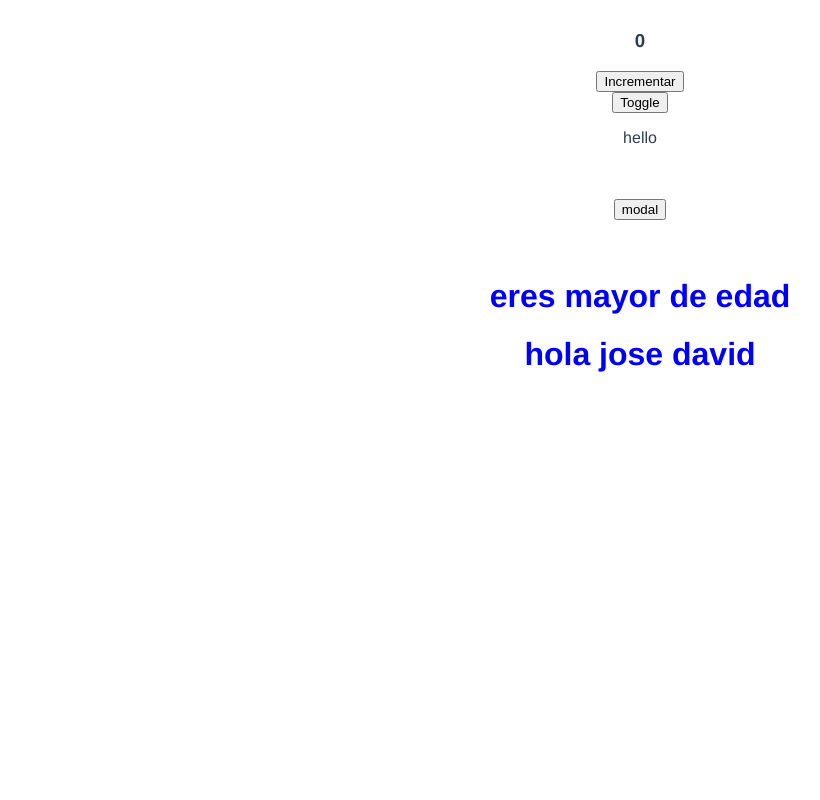
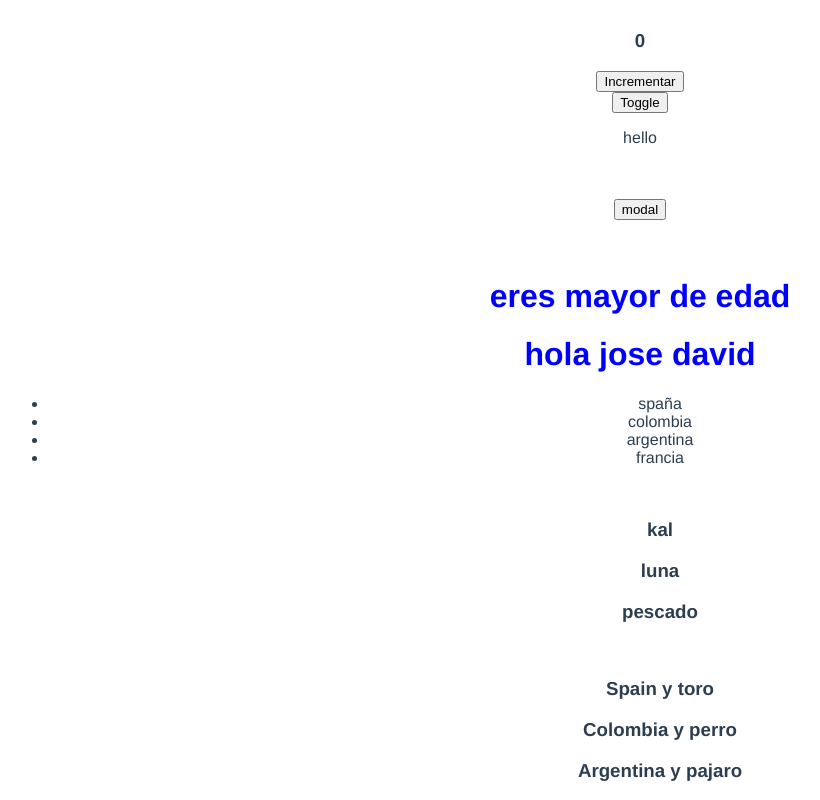
Before and after one commit to davidRamirez1005/vue-aprendiendo, a Vue app: page / in a window 1280 px wide. Shown: the part 1120-1920 px from the top of the page, without its empty margins (0-820 px from the left). Before the commit the page ends 1515 px from the top, so only its background shows below. Built offline with nearby package versions, Linux system fonts and the light colour scheme.

Commit message:
feat: :sparkles: ciclos y estructuracion vue3

```diff
--- a/src/App.vue
+++ b/src/App.vue
@@ -9,6 +9,7 @@
     <ModalTeleports />
     <br><br>
     <exampleSelective />
+    <exampleFor />
   </div>
 </template>
 
@@ -20,6 +21,8 @@ import counterOption from "./components/counterOption.vue";
 import transitionIr from './components/transitionIr.vue';
 import ModalTeleports from './components/ModalTeleports.vue';
 import exampleSelective from './components/exampleSelective.vue';
+import exampleFor from './components/exampleFor.vue';
+
 
 const show = ref(false);
 </script>
--- a/src/components/MenuBarra.vue
+++ b/src/components/MenuBarra.vue
@@ -9,15 +9,10 @@
   </transition>
 </template>
 
-<script>
-export default {
-  name: 'MenuBarra',
-  data() {
-    return {
-      show: false
-    };
-  }
-};
+<script setup>
+import { ref } from 'vue';
+
+const show = ref(false);
 </script>
 
 <style scoped>
--- a/src/components/ModalTeleports.vue
+++ b/src/components/ModalTeleports.vue
@@ -10,19 +10,14 @@
         </div>
     </Teleport>
 </template>
-<script>
-    export default {
-        data() {
-                return {
-                    show: false
-                }
-            },
-            methods: {
-                toggle() {
-                    this.show =!this.show
-            }
-        }
-    }
+<script setup>
+import { ref } from 'vue';
+
+const show = ref(false);
+
+const toggle = () => {
+show.value = !show.value;
+};
 </script>
 <style scoped>
 .modal {
--- a/src/components/counterOption.vue
+++ b/src/components/counterOption.vue
@@ -5,22 +5,12 @@
 </div>
 </template>
 
-<script>
+<script setup>
 import { ref } from 'vue';
 
-export default {
-name: 'counterOption',
-setup() {
-    const counter = ref(0);
-    const addCounter = () => {
-    counter.value++;
-    };
-
-    return {
-    counter,
-    addCounter
-    };
-}
+const counter = ref(0);
+const addCounter = () => {
+counter.value++;
 };
 </script>
 
--- a/src/components/exampleFor.vue
+++ b/src/components/exampleFor.vue
@@ -1,27 +1,51 @@
 <template>
     <div>
-        <!--
-        ? selectiva con if-else
-        * solo indica el nodo que se esta usando y el otro lo ignora,  deja un nodo mas pequeño, mas limpio
-        -->
-        <h1 v-if="age > 18">eres mayor de edad</h1>
-        <h1 v-else>eres menor de edad</h1>
-
-                <!--
-        ? selectiva con show
-        * indica que nodo se esta usando y que no en el html con una clase display none, es agil para cuando se va ejecutar pocas veces
-        -->
-        <h1 v-show="nombre=='jose'">hola jose david</h1>
-        <h1 v-show="nombre=='david'">hola jajaj</h1>
+        <ul>
+            <li v-for="(pais) in paises" :key="pais">{{pais}}</li>
+        </ul>
+    </div>
+    <br>
+    <div>
+        <ul>
+            <h3  v-for="(animal) in animales" :key="animal">{{ animal }}</h3>
+        </ul>
+    </div>
+    <br>
+    <div>
+        <ul>
+            <h3  v-for="(country) in countries" :key="country.abrev">{{ country.name }} y {{country.animales}}</h3>
+        </ul>
     </div>
 </template>
 
 <script setup>
-    let age = 20
-    let nombre = "jose"
+import {ref} from 'vue'
+let paises = ref([
+    'spaña','colombia','argentina','francia'
+])
+let animales = ref({
+    'perro': 'kal',
+    'gato': 'luna',
+    'pez': 'pescado'
+})
+let countries = ref([
+    {
+        'abrev': "es",
+        'name': 'Spain',
+        'animales': "toro"
+    },
+    {
+        'abrev': 'col',
+        'name': 'Colombia',
+        'animales': "perro"
+    },
+    {
+        'abrev': 'ar',
+        'name': 'Argentina',
+        'animales': "pajaro"
+    }
+])
 </script>
 <style scope>
-H1{
-    color: blue;
-}
+
 </style>
--- a/src/components/transitionIr.vue
+++ b/src/components/transitionIr.vue
@@ -1,6 +1,7 @@
 <script setup>
+//  ref es una función que se utiliza para crear una referencia reactiva en Vue, lo cual significa que cualquier cambio en el valor de la referencia será detectado automáticamente y actualizará las partes relevantes de la interfaz de usuario.
 import { ref } from 'vue'
-
+// const show = ref(true): Aquí se crea una referencia reactiva llamada show y se inicializa con el valor booleano true. Esto significa que show es una referencia que puede cambiar y que está asociada a un valor booleano
 const show = ref(true)
 </script>
 
```
Also changed, not shown: src/components/exampleSelective.vue (+10 -0 lines), 1 other file (tests, documents, lock files or other folders).
